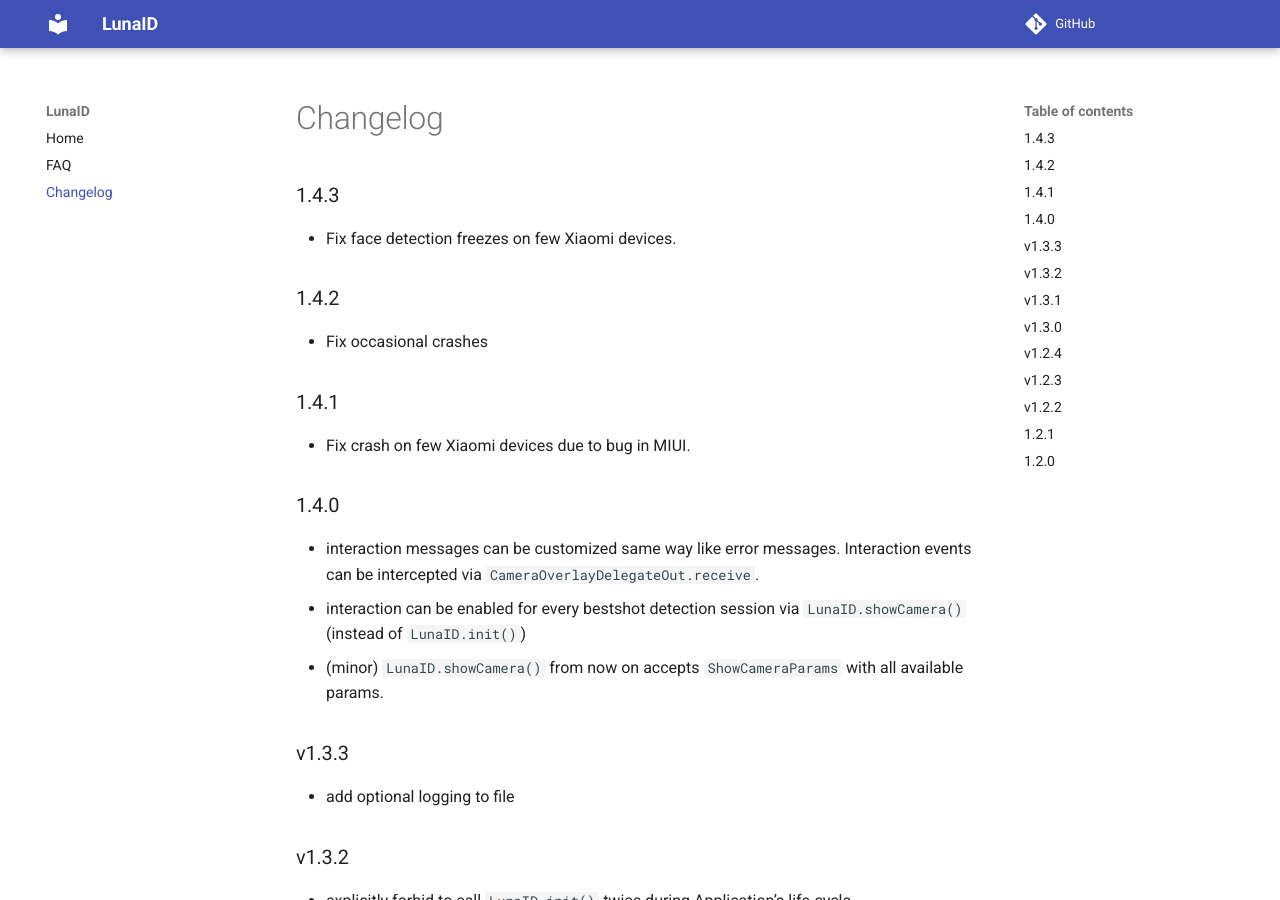
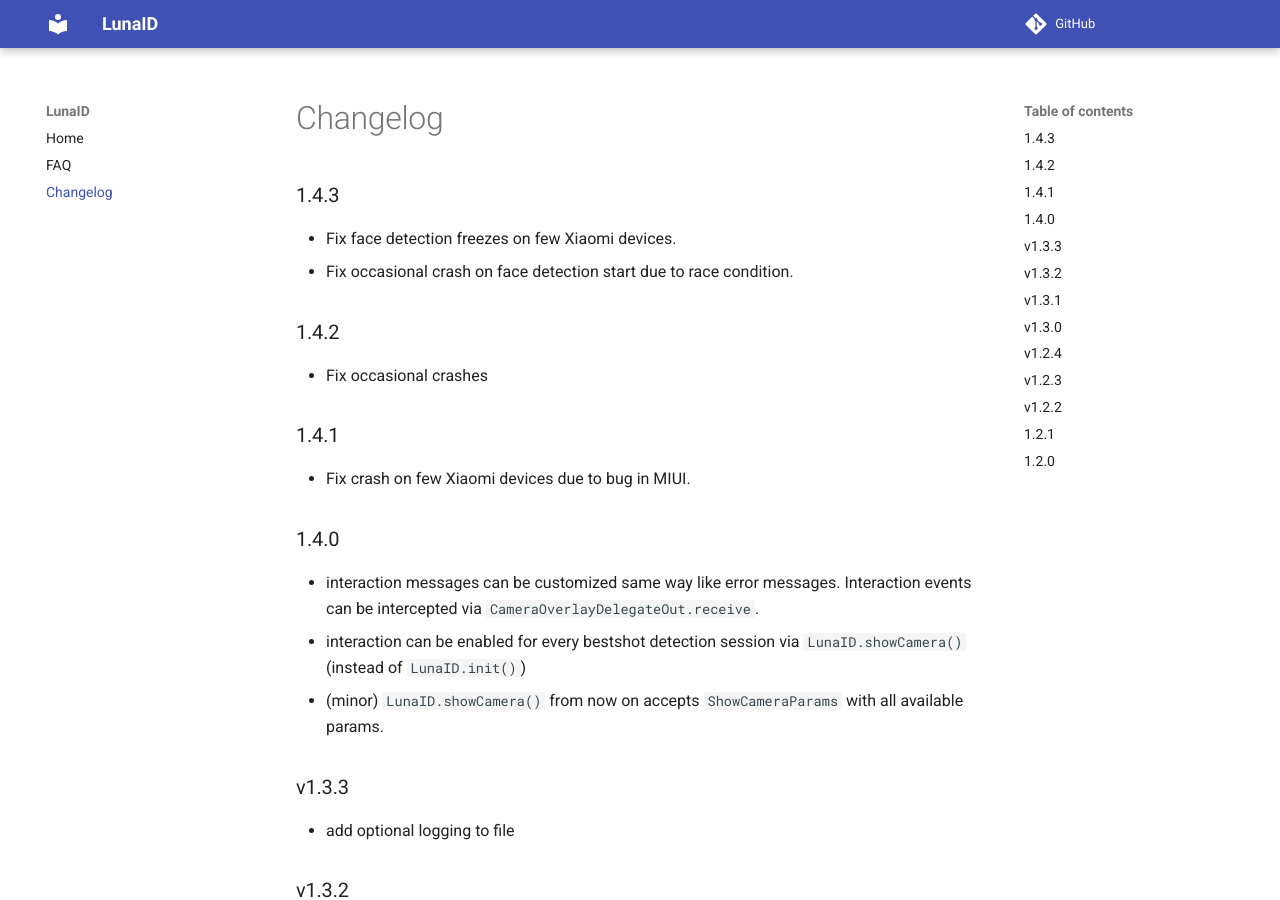
Before and after one commit to VisionLabs/LunaID, an MkDocs documentation site: the page built from docs/changelog.md, in a window 1280 px wide and 900 px high. Built offline with MkDocs 1.6.1 and Material for MkDocs 9.7.7, drawn with Linux system fonts in a browser that asks for light colours; comment, search, counter and statistics services are not loaded; the version menu is left out.

Commit message:
update changelog

```diff
--- a/docs/changelog.md
+++ b/docs/changelog.md
@@ -3,6 +3,7 @@
 
 ### 1.4.3
 - Fix face detection freezes on few Xiaomi devices.
+- Fix occasional crash on face detection start due to race condition.
 
 ### 1.4.2
 - Fix occasional crashes
```
